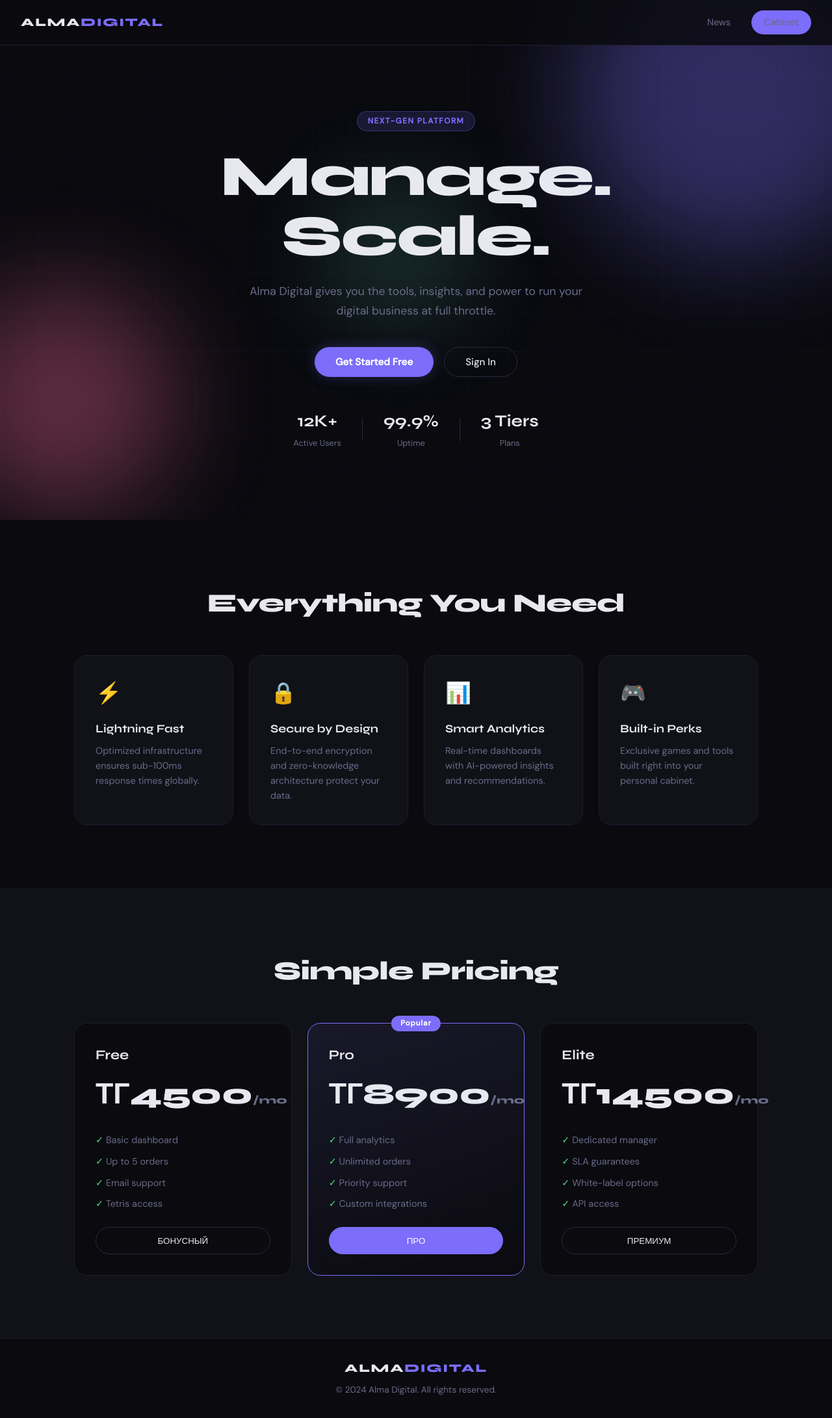
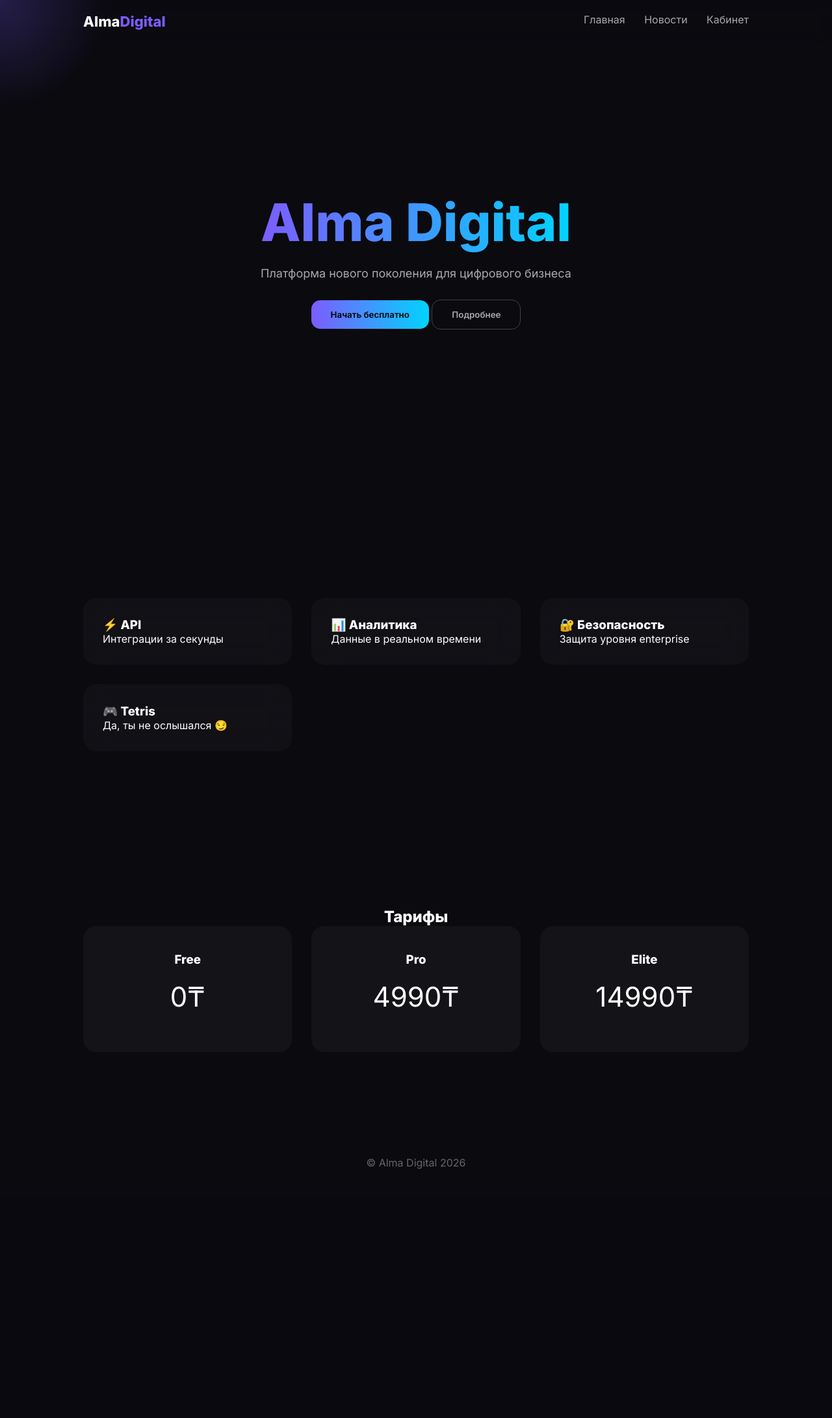
Before and after one commit to Madi3323/alma_digital335, a Flask app: page / in a window 1280 px wide. Shown: the whole page at 65% size. After the commit the page ends 1799 px from the top, so only its background shows below. Run offline with Flask 3, Linux system fonts and the light colour scheme.

Commit message:
Update index.html

```diff
--- a/templates/index.html
+++ b/templates/index.html
@@ -1,170 +1,259 @@
 <!DOCTYPE html>
-<html lang="en">
+<html lang="ru">
 <head>
-  <meta charset="UTF-8" />
-  <meta name="viewport" content="width=device-width, initial-scale=1.0" />
+<meta charset="UTF-8">
+<meta name="viewport" content="width=device-width, initial-scale=1.0">
 <title>Alma Digital</title>
-  <link rel="stylesheet" href="{{ url_for('static', filename='style.css') }}" />
-  <link href="https://fonts.googleapis.com/css2?family=Syne:wght@400;600;700;800&family=DM+Sans:wght@300;400;500&display=swap" rel="stylesheet" />
+
+<link href="https://fonts.googleapis.com/css2?family=Inter:wght@300;400;600;800&display=swap" rel="stylesheet">
+
+<style>
+* {
+  margin: 0;
+  padding: 0;
+  box-sizing: border-box;
+  font-family: 'Inter', sans-serif;
+}
+
+body {
+  background: #0a0a0f;
+  color: white;
+  overflow-x: hidden;
+}
+
+/* 🔥 glow cursor */
+.cursor-glow {
+  position: fixed;
+  width: 400px;
+  height: 400px;
+  background: radial-gradient(circle, rgba(124,92,255,0.25), transparent 60%);
+  pointer-events: none;
+  transform: translate(-50%, -50%);
+  z-index: 0;
+}
+
+/* NAV */
+nav {
+  display: flex;
+  justify-content: space-between;
+  padding: 20px 10%;
+  position: fixed;
+  width: 100%;
+  backdrop-filter: blur(10px);
+  z-index: 10;
+}
+
+.logo {
+  font-weight: 800;
+  font-size: 22px;
+}
+
+.logo span {
+  color: #7c5cff;
+}
+
+nav a {
+  color: #aaa;
+  margin-left: 25px;
+  text-decoration: none;
+  transition: 0.3s;
+}
+
+nav a:hover {
+  color: white;
+}
+
+/* HERO */
+.hero {
+  height: 100vh;
+  display: flex;
+  align-items: center;
+  justify-content: center;
+  text-align: center;
+  position: relative;
+}
+
+.hero h1 {
+  font-size: 80px;
+  font-weight: 800;
+  background: linear-gradient(90deg, #7c5cff, #00d4ff);
+  -webkit-background-clip: text;
+  color: transparent;
+  animation: fadeUp 1s ease;
+}
+
+.hero p {
+  margin-top: 20px;
+  color: #aaa;
+  font-size: 18px;
+  animation: fadeUp 1.4s ease;
+}
+
+.btn {
+  margin-top: 30px;
+  padding: 14px 30px;
+  border-radius: 14px;
+  border: none;
+  cursor: pointer;
+  font-weight: 600;
+  transition: 0.3s;
+}
+
+.btn-primary {
+  background: linear-gradient(90deg, #7c5cff, #00d4ff);
+}
+
+.btn-primary:hover {
+  transform: scale(1.05);
+  box-shadow: 0 0 25px #7c5cff;
+}
+
+.btn-ghost {
+  background: transparent;
+  border: 1px solid #444;
+  color: #aaa;
+}
+
+/* FEATURES */
+.features {
+  padding: 120px 10%;
+}
+
+.grid {
+  display: grid;
+  grid-template-columns: repeat(auto-fit, minmax(260px, 1fr));
+  gap: 30px;
+}
+
+.card {
+  background: rgba(255,255,255,0.03);
+  backdrop-filter: blur(20px);
+  padding: 30px;
+  border-radius: 20px;
+  transition: 0.4s;
+}
+
+.card:hover {
+  transform: translateY(-10px);
+  box-shadow: 0 0 40px rgba(124,92,255,0.2);
+}
+
+/* PRICING */
+.pricing {
+  padding: 120px 10%;
+  text-align: center;
+}
+
+.price-card {
+  background: rgba(255,255,255,0.04);
+  padding: 40px;
+  border-radius: 20px;
+  transition: 0.3s;
+}
+
+.price-card:hover {
+  transform: scale(1.05);
+  box-shadow: 0 0 40px rgba(0,212,255,0.2);
+}
+
+.price {
+  font-size: 42px;
+  margin: 20px 0;
+}
+
+/* ANIMATION */
+@keyframes fadeUp {
+  from {
+    opacity: 0;
+    transform: translateY(40px);
+  }
+  to {
+    opacity: 1;
+    transform: translateY(0);
+  }
+}
+
+footer {
+  padding: 40px;
+  text-align: center;
+  color: #666;
+}
+</style>
 </head>
-<body class="home-page">
 
-  <nav class="navbar">
-    <a href="{{ url_for('index') }}" class="nav-logo">ALMA<span>DIGITAL</span></a>
-    <div class="nav-links">
-      <a href="{{ url_for('news_page') }}">News</a>
-      <a href="{{ url_for('cabinet') }}" class="btn-nav">Cabinet</a>
+<body>
+
+<div class="cursor-glow" id="glow"></div>
+
+<nav>
+  <div class="logo">Alma<span>Digital</span></div>
+  <div>
+    <a href="/">Главная</a>
+    <a href="/news">Новости</a>
+    <a href="/cabinet">Кабинет</a>
   </div>
 </nav>
 
 <section class="hero">
-    <div class="hero-bg">
-      <div class="orb orb-1"></div>
-      <div class="orb orb-2"></div>
-      <div class="orb orb-3"></div>
-      <div class="grid-lines"></div>
-    </div>
-    <div class="hero-content">
-      <div class="hero-badge">Next-Gen Platform</div>
-      <h1 class="hero-title">
-        Manage. Scale.<br />
-        <span class="accent-text"> </span>
-      </h1>
-      <p class="hero-sub">Alma Digital gives you the tools, insights, and power to run your digital business at full throttle.</p>
-      <div class="hero-actions">
-        <button class="btn-primary" onclick="openModal('register')">Get Started Free</button>
-        <button class="btn-ghost" onclick="openModal('login')">Sign In</button>
-      </div>
-      <div class="hero-stats">
-        <div class="stat"><span class="stat-num">12K+</span><span class="stat-label">Active Users</span></div>
-        <div class="stat-divider"></div>
-        <div class="stat"><span class="stat-num">99.9%</span><span class="stat-label">Uptime</span></div>
-        <div class="stat-divider"></div>
-        <div class="stat"><span class="stat-num">3 Tiers</span><span class="stat-label">Plans</span></div>
-      </div>
+  <div>
+    <h1>Alma Digital</h1>
+    <p>Платформа нового поколения для цифрового бизнеса</p>
+    <button class="btn btn-primary">Начать бесплатно</button>
+    <button class="btn btn-ghost">Подробнее</button>
   </div>
 </section>
 
 <section class="features">
-    <div class="container">
-      <h2 class="section-title">Everything You Need</h2>
-      <div class="features-grid">
-        <div class="feature-card">
-          <div class="feature-icon">⚡</div>
-          <h3>Lightning Fast</h3>
-          <p>Optimized infrastructure ensures sub-100ms response times globally.</p>
+  <div class="grid">
+    <div class="card">
+      <h3>⚡ API</h3>
+      <p>Интеграции за секунды</p>
     </div>
-        <div class="feature-card">
-          <div class="feature-icon">🔒</div>
-          <h3>Secure by Design</h3>
-          <p>End-to-end encryption and zero-knowledge architecture protect your data.</p>
+    <div class="card">
+      <h3>📊 Аналитика</h3>
+      <p>Данные в реальном времени</p>
     </div>
-        <div class="feature-card">
-          <div class="feature-icon">📊</div>
-          <h3>Smart Analytics</h3>
-          <p>Real-time dashboards with AI-powered insights and recommendations.</p>
+    <div class="card">
+      <h3>🔐 Безопасность</h3>
+      <p>Защита уровня enterprise</p>
     </div>
-        <div class="feature-card">
-          <div class="feature-icon">🎮</div>
-          <h3>Built-in Perks</h3>
-          <p>Exclusive games and tools built right into your personal cabinet.</p>
-        </div>
+    <div class="card">
+      <h3>🎮 Tetris</h3>
+      <p>Да, ты не ослышался 😏</p>
     </div>
   </div>
 </section>
 
 <section class="pricing">
-    <div class="container">
-      <h2 class="section-title">Simple Pricing</h2>
-      <div class="pricing-grid">
-        <div class="plan-card">
-          <div class="plan-name">Free</div>
-          <div class="plan-price">ТГ4500<span>/mo</span></div>
-          <ul class="plan-features">
-            <li>Basic dashboard</li>
-            <li>Up to 5 orders</li>
-            <li>Email support</li>
-            <li>Tetris access</li>
-          </ul>
-          <button class="btn-plan" onclick="openModal('register')">БОНУСНЫЙ</button>
+  <h2>Тарифы</h2>
+  <div class="grid">
+    <div class="price-card">
+      <h3>Free</h3>
+      <div class="price">0₸</div>
     </div>
-        <div class="plan-card plan-featured">
-          <div class="plan-badge">Popular</div>
-          <div class="plan-name">Pro</div>
-          <div class="plan-price">ТГ8900<span>/mo</span></div>
-          <ul class="plan-features">
-            <li>Full analytics</li>
-            <li>Unlimited orders</li>
-            <li>Priority support</li>
-            <li>Custom integrations</li>
-          </ul>
-          <button class="btn-plan btn-plan-primary" onclick="openModal('register')">ПРО</button>
+    <div class="price-card">
+      <h3>Pro</h3>
+      <div class="price">4990₸</div>
     </div>
-        <div class="plan-card">
-          <div class="plan-name">Elite</div>
-          <div class="plan-price">ТГ14500<span>/mo</span></div>
-          <ul class="plan-features">
-            <li>Dedicated manager</li>
-            <li>SLA guarantees</li>
-            <li>White-label options</li>
-            <li>API access</li>
-          </ul>
-          <button class="btn-plan" onclick="openModal('register')">ПРЕМИУМ</button>
-        </div>
+    <div class="price-card">
+      <h3>Elite</h3>
+      <div class="price">14990₸</div>
     </div>
   </div>
 </section>
 
-  <footer class="footer">
-    <div class="footer-inner">
-      <span class="nav-logo">ALMA<span>DIGITAL</span></span>
-      <p>© 2024 Alma Digital. All rights reserved.</p>
-    </div>
+<footer>
+  © Alma Digital 2026
 </footer>
 
-  <!-- Auth Modal -->
-  <div class="modal-overlay" id="authModal">
-    <div class="modal">
-      <button class="modal-close" onclick="closeModal()">✕</button>
-      <div class="modal-tabs">
-        <button class="modal-tab active" id="tabLogin" onclick="switchTab('login')">Sign In</button>
-        <button class="modal-tab" id="tabRegister" onclick="switchTab('register')">Register</button>
-      </div>
+<script>
+const glow = document.getElementById("glow");
 
-      <form id="loginForm" class="auth-form">
-        <h2>Welcome Back</h2>
-        <div class="form-group">
-          <label>Email</label>
-          <input type="email" id="loginEmail" placeholder="you@example.com" required />
-        </div>
-        <div class="form-group">
-          <label>Password</label>
-          <input type="password" id="loginPassword" placeholder="••••••••" required />
-        </div>
-        <div class="form-error" id="loginError"></div>
-        <button type="submit" class="btn-primary btn-full">Sign In</button>
-      </form>
+document.addEventListener("mousemove", (e) => {
+  glow.style.left = e.clientX + "px";
+  glow.style.top = e.clientY + "px";
+});
+</script>
 
-      <form id="registerForm" class="auth-form hidden">
-        <h2>Create Account</h2>
-        <div class="form-group">
-          <label>Full Name</label>
-          <input type="text" id="regName" placeholder="Your Name" required />
-        </div>
-        <div class="form-group">
-          <label>Email</label>
-          <input type="email" id="regEmail" placeholder="you@example.com" required />
-        </div>
-        <div class="form-group">
-          <label>Password</label>
-          <input type="password" id="regPassword" placeholder="Min 6 characters" required />
-        </div>
-        <div class="form-error" id="registerError"></div>
-        <button type="submit" class="btn-primary btn-full">Create Account</button>
-      </form>
-    </div>
-  </div>
-
-  <script src="{{ url_for('static', filename='script.js') }}"></script>
 </body>
 </html>
```
Lines whose indentation alone changed are shown as unchanged.
